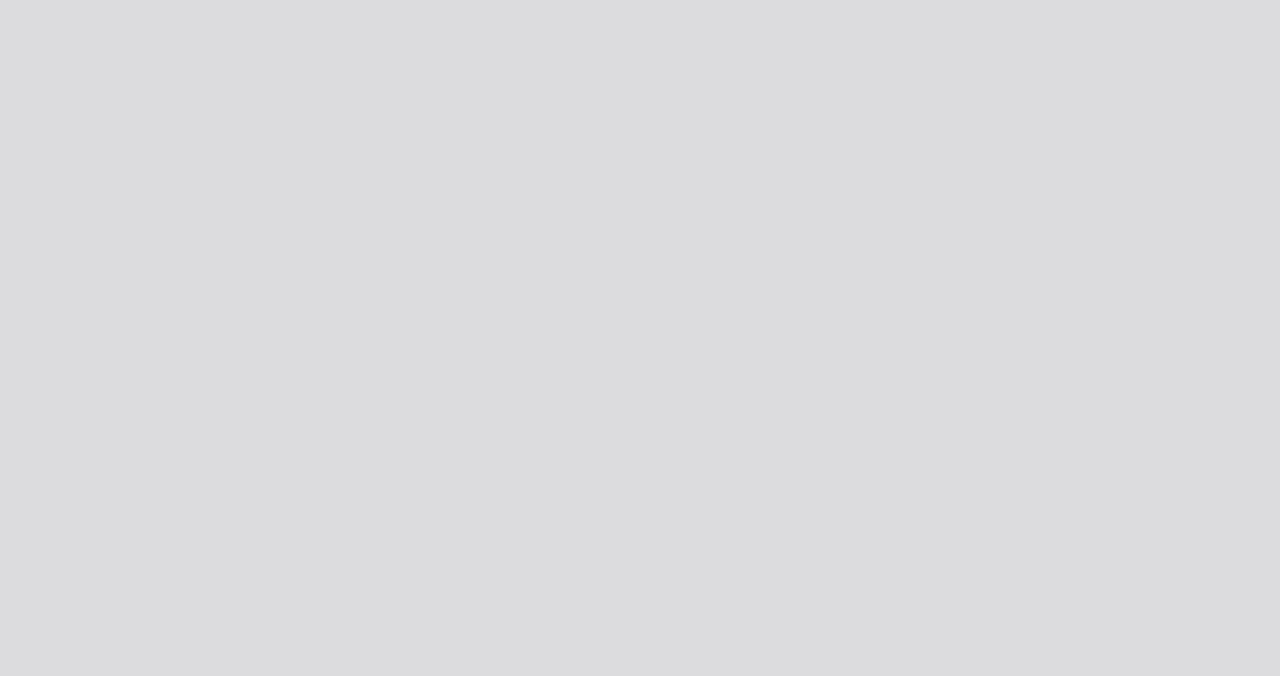
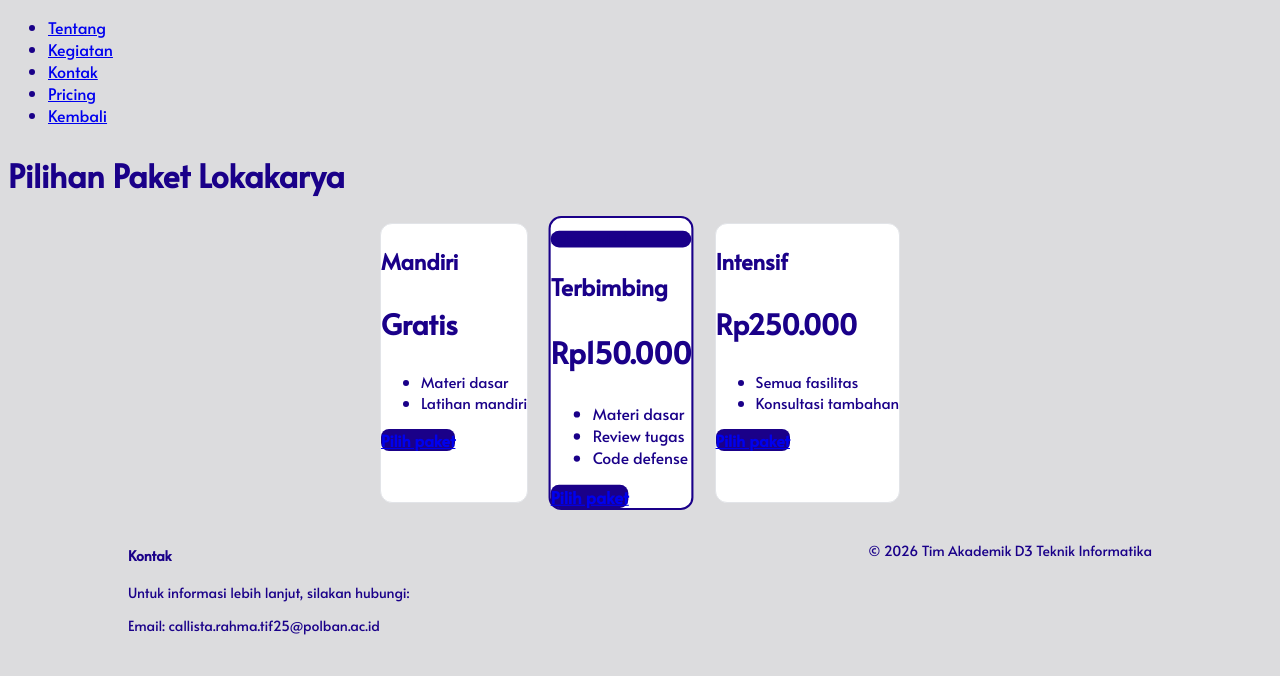
Before and after one commit to vnnoms/independent-challenge-pricingtag, a plain HTML site: page index.html in a window 1280 px wide. Drawn offline with Linux system fonts and the light colour scheme; files that its build step writes are made by us from their sources.

Commit message:
css and indeksdeksdeks

```diff
--- a/index.html
+++ b/index.html
@@ -12,3 +12,70 @@
 
     <title>Pilihan Paket - Portal Kegiatan D3 Teknik Informatika</title>
 </head>
+
+<body>
+    <div id="canvas" class="canvas">
+        <nav class="navbar" id="navbar">
+            <ul class="nav-links">
+                <li><a href="index.html#tentang">Tentang</a></li>
+                <li><a href="index.html#rangkaian-kegiatan">Kegiatan</a></li>
+                <li><a href="index.html#kontak">Kontak</a></li>
+                <li><a href="pricing.html">Pricing</a></li>
+                <li><a href="index.html#canvas">Kembali</a></li>
+            </ul>
+        </nav>
+    </div>
+
+    <section class="pricing" aria-labelledby="pricing-title">
+        <div class="container">
+            <h2 id="pricing-title">Pilihan Paket Lokakarya</h2>
+            <div class="pricing-list">
+                <article class="price-card">
+                    <h3>Mandiri</h3>
+                    <p class="price">Gratis</p>
+                    <ul>
+                        <li>Materi dasar</li>
+                        <li>Latihan mandiri</li>
+                    </ul>
+                    <a class="button" href="#daftar">Pilih paket</a>
+                </article>
+
+                <article class="price-card price-card--featured">
+                    <p class="badge">Rekomendasi</p>
+                    <h3>Terbimbing</h3>
+                    <p class="price">Rp150.000</p>
+                    <ul>
+                        <li>Materi dasar</li>
+                        <li>Review tugas</li>
+                        <li>Code defense</li>
+                    </ul>
+                    <a class="button" href="#daftar">Pilih paket</a>
+                </article>
+
+                <article class="price-card">
+                    <h3>Intensif</h3>
+                    <p class="price">Rp250.000</p>
+                    <ul>
+                        <li>Semua fasilitas</li>
+                        <li>Konsultasi tambahan</li>
+                    </ul>
+                    <a class="button" href="#daftar">Pilih paket</a>
+                </article>
+            </div>
+        </div>
+    </section>
+
+    <footer>
+        <div class="footer-container">
+            <section class="kontak">
+                <h4>Kontak</h4>
+                <p>Untuk informasi lebih lanjut, silakan hubungi:</p>
+                <ul>
+                    <li>Email: <a href="mailto:callista.rahma.tif25@polban.ac.id">callista.rahma.tif25@polban.ac.id</a></li>
+                </ul>
+            </section>
+            <p>&copy; 2026 Tim Akademik D3 Teknik Informatika</p>
+        </div>
+    </footer>
+</body>
+</html>
```
